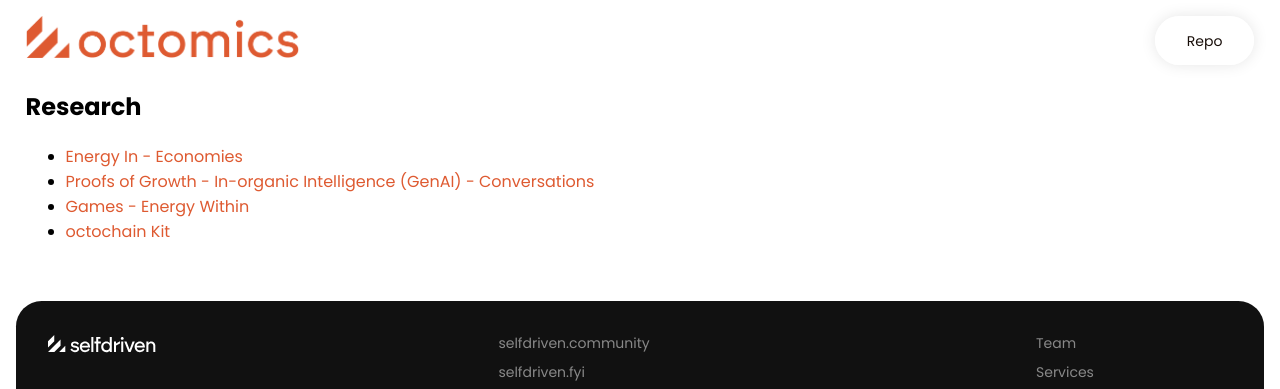
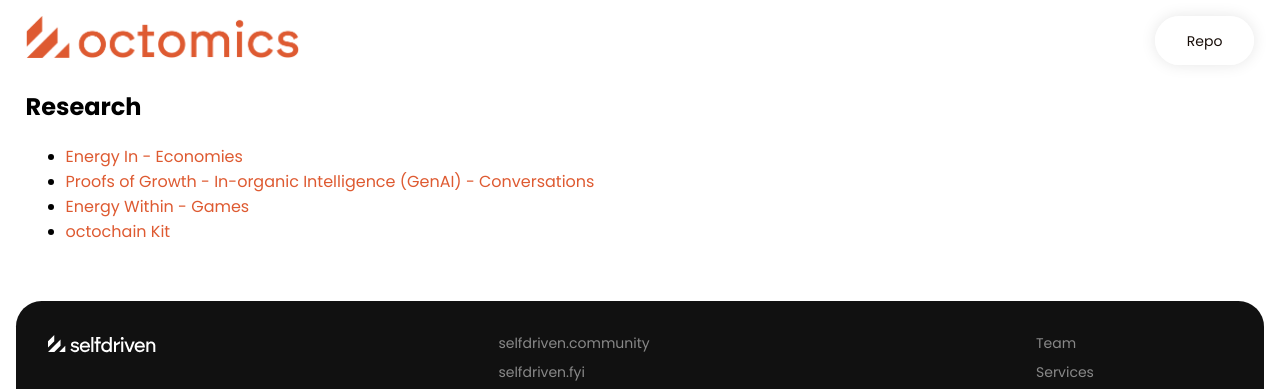
Before and after one commit to selfdriven-octo/octomics, a Jekyll site: the page built from docs/pages/research.md, in a window 1280 px wide. Shown: the top 389 px of the page. Built offline with Jekyll 4.4.1, drawn with Linux system fonts in a browser that asks for light colours.

```diff
--- a/docs/pages/research.md
+++ b/docs/pages/research.md
@@ -8,5 +8,5 @@ permalink: /research/
 
 - [Energy In - Economies](/energy/in/economies/)
 - [Proofs of Growth - In-organic Intelligence (GenAI) - Conversations](/proofs/growth/ii/conversations/)
-- [Games - Energy Within](/energy/within/games/)
+- [Energy Within - Games](/energy/within/games/)
 - [octochain Kit](/octochain/kit/)
```
